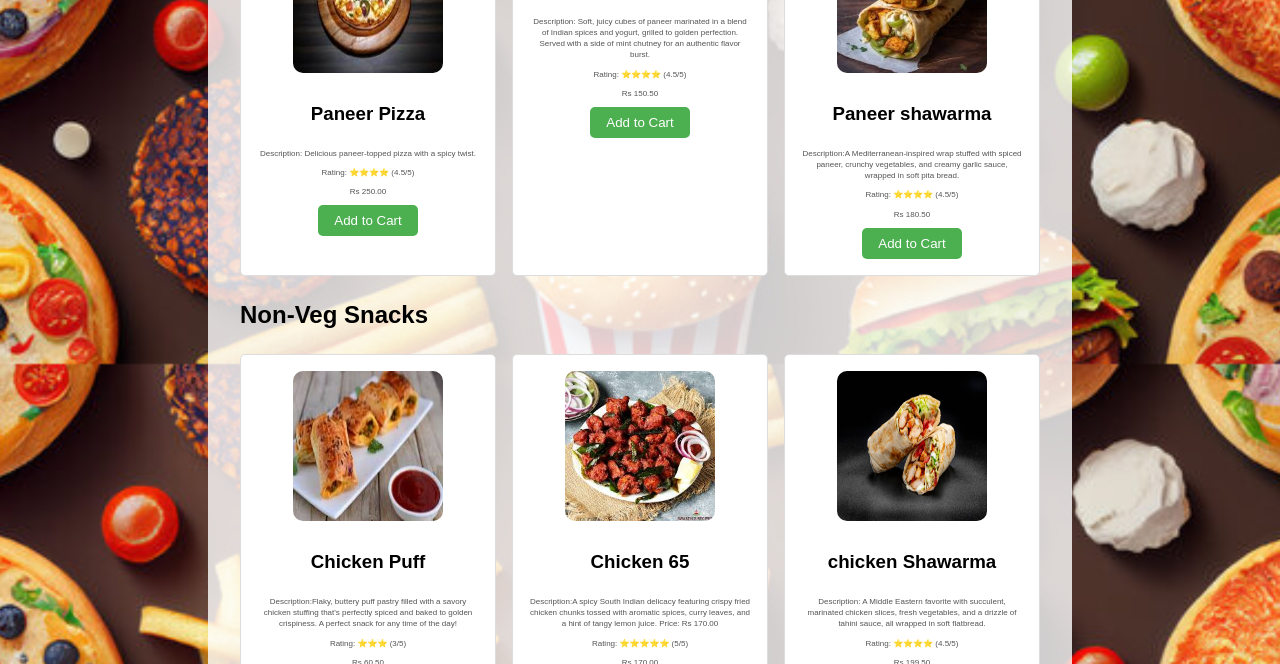
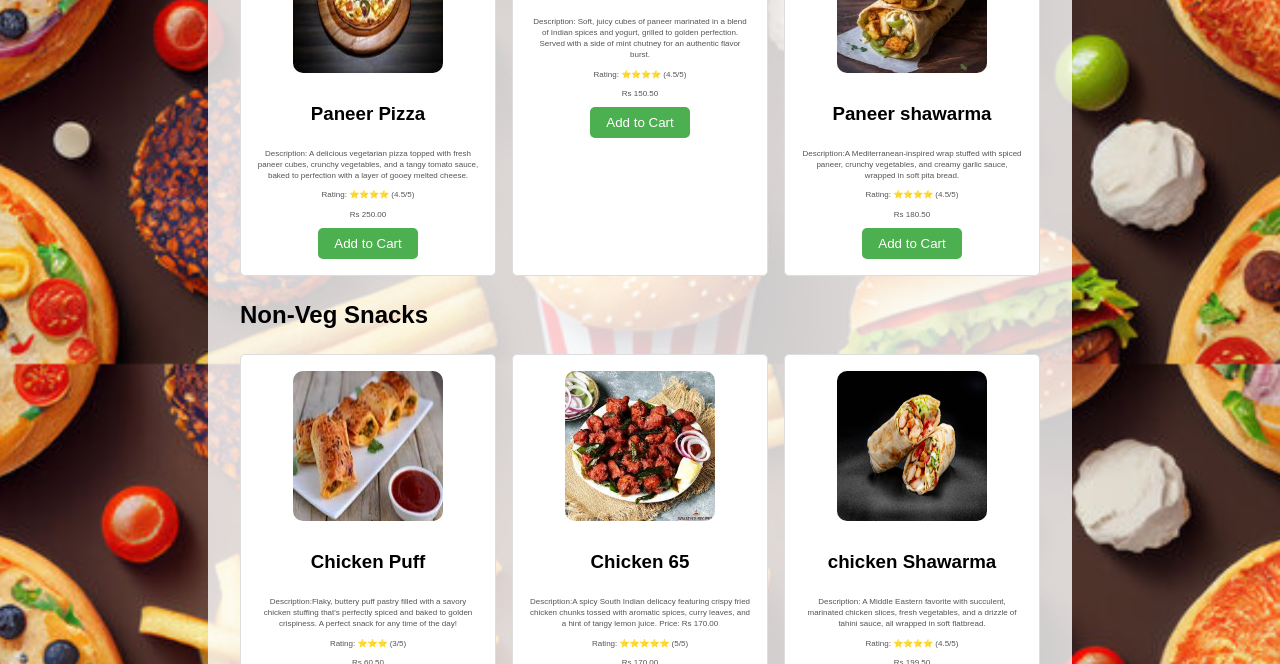
Before and after one commit to Ganesh4311/snacks-order.github.io, a plain HTML site: page index.html in a window 1280 px wide. Shown: the part 436-1100 px from the top of the page. Drawn offline with Linux system fonts and the light colour scheme.

Commit message:
Update index.html

```diff
--- a/index.html
+++ b/index.html
@@ -26,7 +26,7 @@
                 <div class="product">
                     <img src="Paneer_pizza.jpeg" alt="Veg Snack 1">
                     <h3>Paneer Pizza</h3>
-                    <p>Description: Delicious paneer-topped pizza with a spicy twist.</p>
+                    <p>Description: A delicious vegetarian pizza topped with fresh paneer cubes, crunchy vegetables, and a tangy tomato sauce, baked to perfection with a layer of gooey melted cheese.</p>
                     <p>Rating: ⭐⭐⭐⭐ (4.5/5)</p>
                     <p>Rs 250.00</p>
                     <button onclick="addToCart('Paneer Pizza', 250.00)">Add to Cart</button>
```
